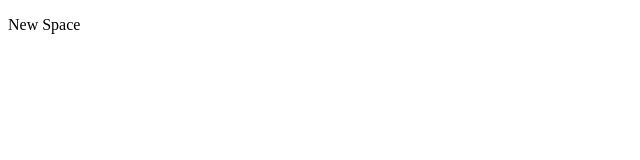
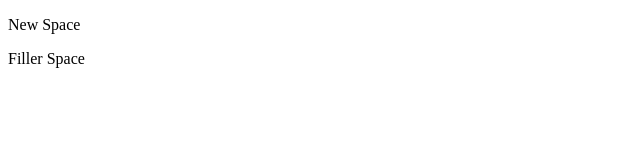
Before and after one commit to QuasimodoKiwi/newRepo, a plain HTML site: page index.html in a window 1280 px wide. Shown: the full height of the page, 0-640 px from the left. Drawn offline with Linux system fonts and the light colour scheme.

Commit message:
First commit

```diff
--- a/index.html
+++ b/index.html
@@ -5,5 +5,6 @@
     </head>
     <body>
         <p>New Space</p>
+        <p>Filler Space</p>
     </body>
 </html>
```
